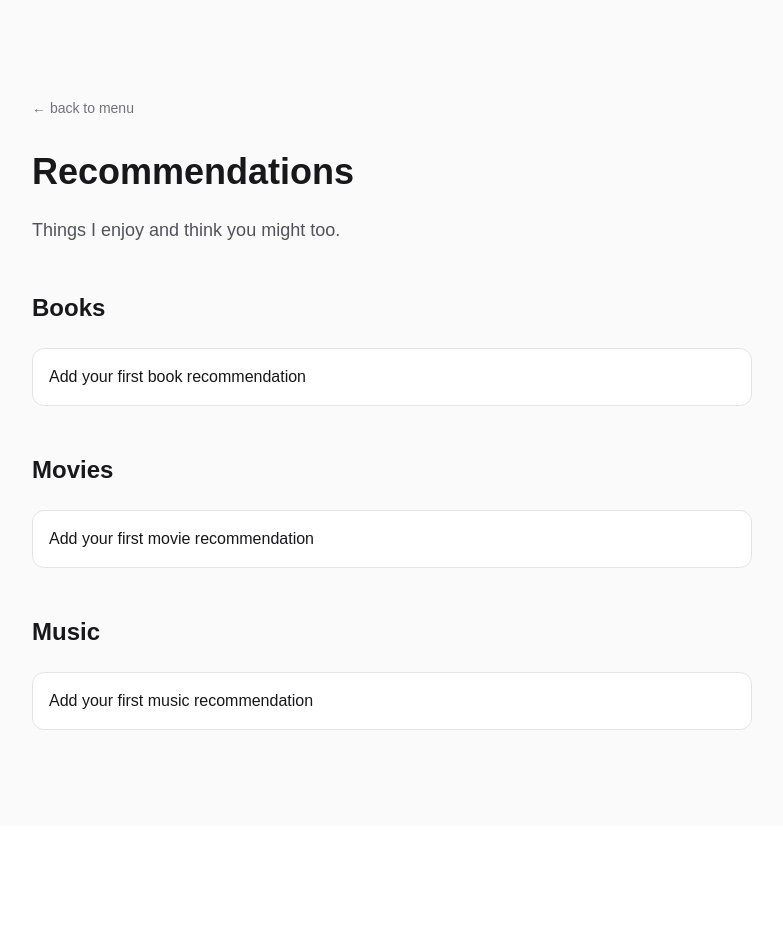
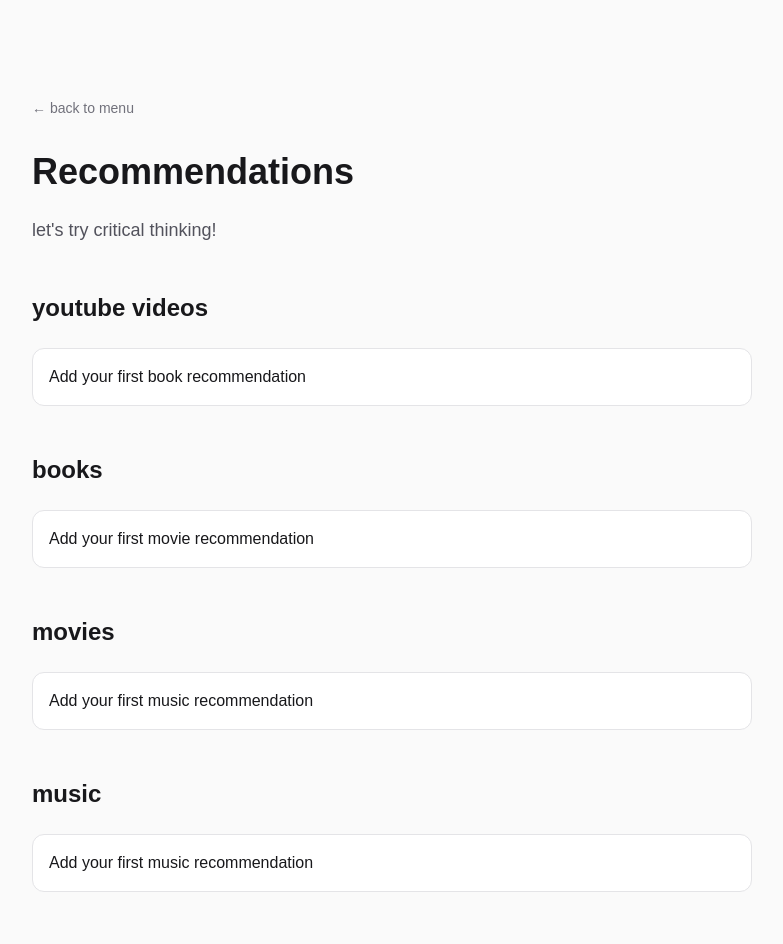
Before and after one commit to estherjyu/triplee, a Next.js app: page /recommendations in a window 1280 px wide. Shown: the top 944 px of the page, without its empty margins (248-1031 px from the left). Before the commit the page ends 826 px from the top, so only its background shows below. Built offline with nearby package versions, Linux system fonts and the light colour scheme.

Commit message:
changed some content of pages

```diff
--- a/src/app/about/page.tsx
+++ b/src/app/about/page.tsx
@@ -17,11 +17,14 @@ export default function About() {
 
         <div className="prose dark:prose-invert">
           <p className="text-lg text-zinc-600 dark:text-zinc-400">
-            Welcome to my corner of the internet. This is where I share my photos and recommendations.
+          hey i'm esther👋
+
+          note: gen ai made 80% of the website for me 👍
+          technology is wonderful
           </p>
 
           <p className="text-lg text-zinc-600 dark:text-zinc-400 mt-4">
-            Add more about yourself here...
+            work in progress
           </p>
         </div>
       </div>
--- a/src/app/photoblog/page.tsx
+++ b/src/app/photoblog/page.tsx
@@ -24,7 +24,7 @@ export default function Photoblog() {
           Photoblog
         </h1>
         <p className="text-lg text-zinc-600 dark:text-zinc-400 mb-12">
-          A collection of moments captured.
+          some photos i like
         </p>
 
         <div className="grid gap-8">
--- a/src/app/recommendations/page.tsx
+++ b/src/app/recommendations/page.tsx
@@ -3,21 +3,35 @@ import Link from "next/link";
 const recommendations = [
   {
     id: 1,
-    category: "Books",
+    category: "youtube videos",
     items: [
       { name: "Add your first book recommendation", description: "" },
     ],
   },
   {
     id: 2,
-    category: "Movies",
+    category: "books",
     items: [
       { name: "Add your first movie recommendation", description: "" },
     ],
   },
   {
     id: 3,
-    category: "Music",
+    category: "movies",
+    items: [
+      { name: "Add your first music recommendation", description: "" },
+    ],
+  },
+  {
+    id: 4,
+    category: "music",
+    items: [
+      { name: "Add your first music recommendation", description: "" },
+    ],
+  },
+  {
+    id: 5,
+    category: "other",
     items: [
       { name: "Add your first music recommendation", description: "" },
     ],
@@ -39,7 +53,7 @@ export default function Recommendations() {
           Recommendations
         </h1>
         <p className="text-lg text-zinc-600 dark:text-zinc-400 mb-12">
-          Things I enjoy and think you might too.
+          let's try critical thinking!
         </p>
 
         <div className="space-y-12">
```
